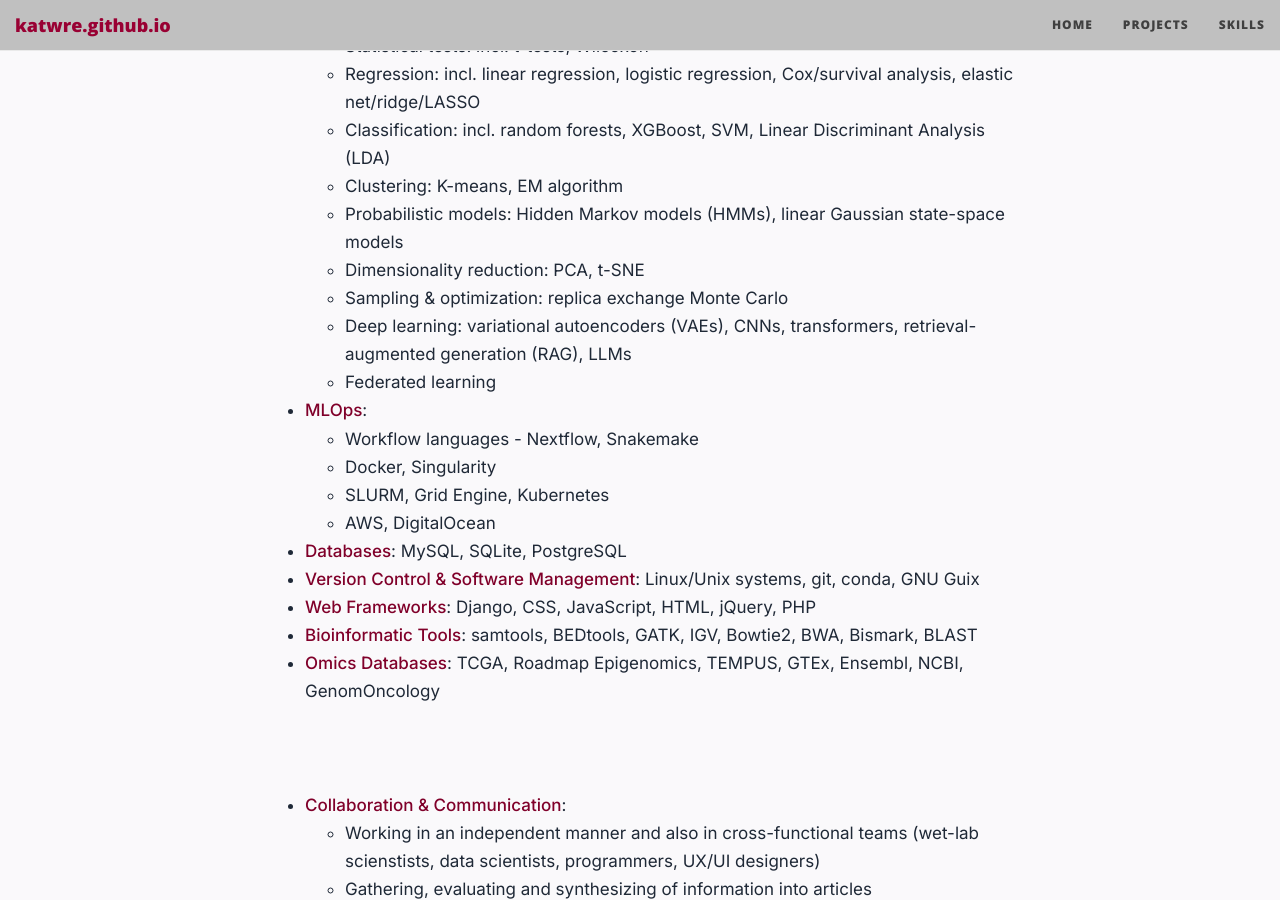
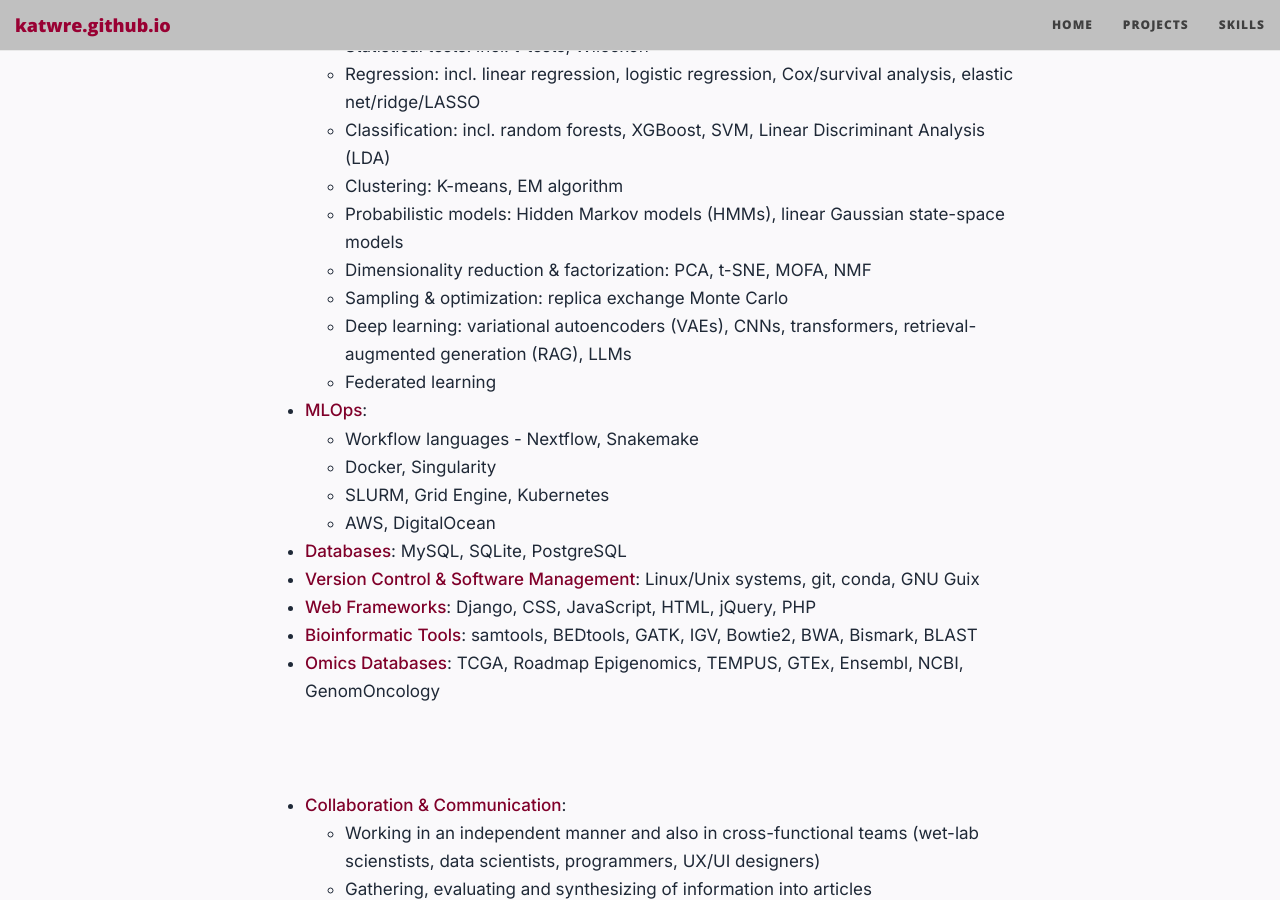
Before and after one commit to katwre/katwre.github.io, a Jekyll site: the page built from skills.md, in a window 1280 px wide and 900 px high, scrolled down 364 px. Built offline with Jekyll 4.4.1, drawn with Linux system fonts in a browser that asks for light colours; nearby versions of some CDN libraries; a style sheet for code colours, icons or effects is not loaded.

Commit message:
Added nmf, mofa

```diff
--- a/skills.md
+++ b/skills.md
@@ -245,7 +245,7 @@
     <li>Classification: incl. random forests, XGBoost, SVM, Linear Discriminant Analysis (LDA)</li>
     <li>Clustering: K-means, EM algorithm</li>
     <li>Probabilistic models: Hidden Markov models (HMMs), linear Gaussian state-space models</li>
-    <li>Dimensionality reduction: PCA, t-SNE</li>
+    <li>Dimensionality reduction & factorization: PCA, t-SNE, MOFA, NMF</li>
     <li>Sampling &amp; optimization: replica exchange Monte Carlo</li>
     <li>Deep learning: variational autoencoders (VAEs), CNNs, transformers, retrieval-augmented generation (RAG), LLMs</li>
     <li>Federated learning</li>
```
